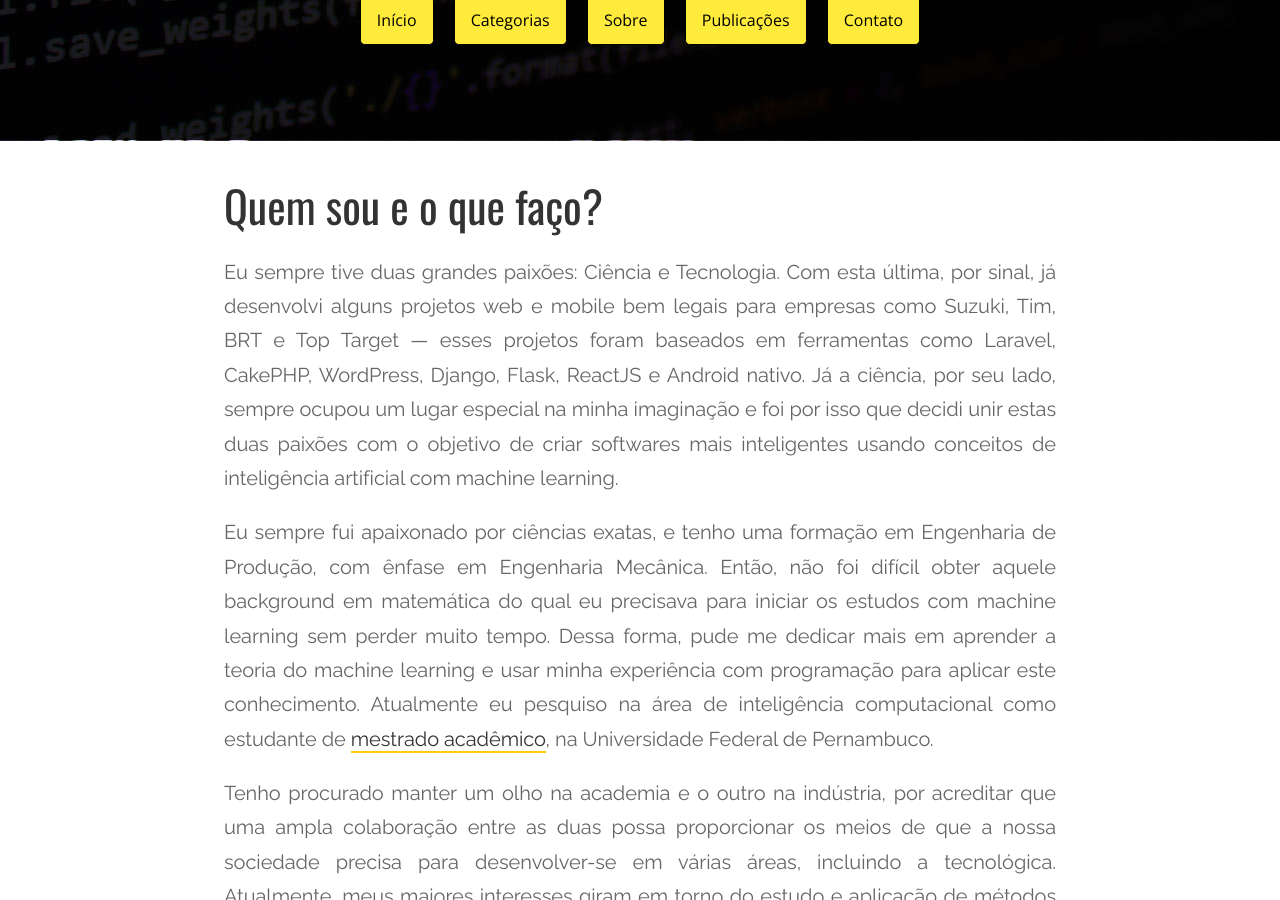
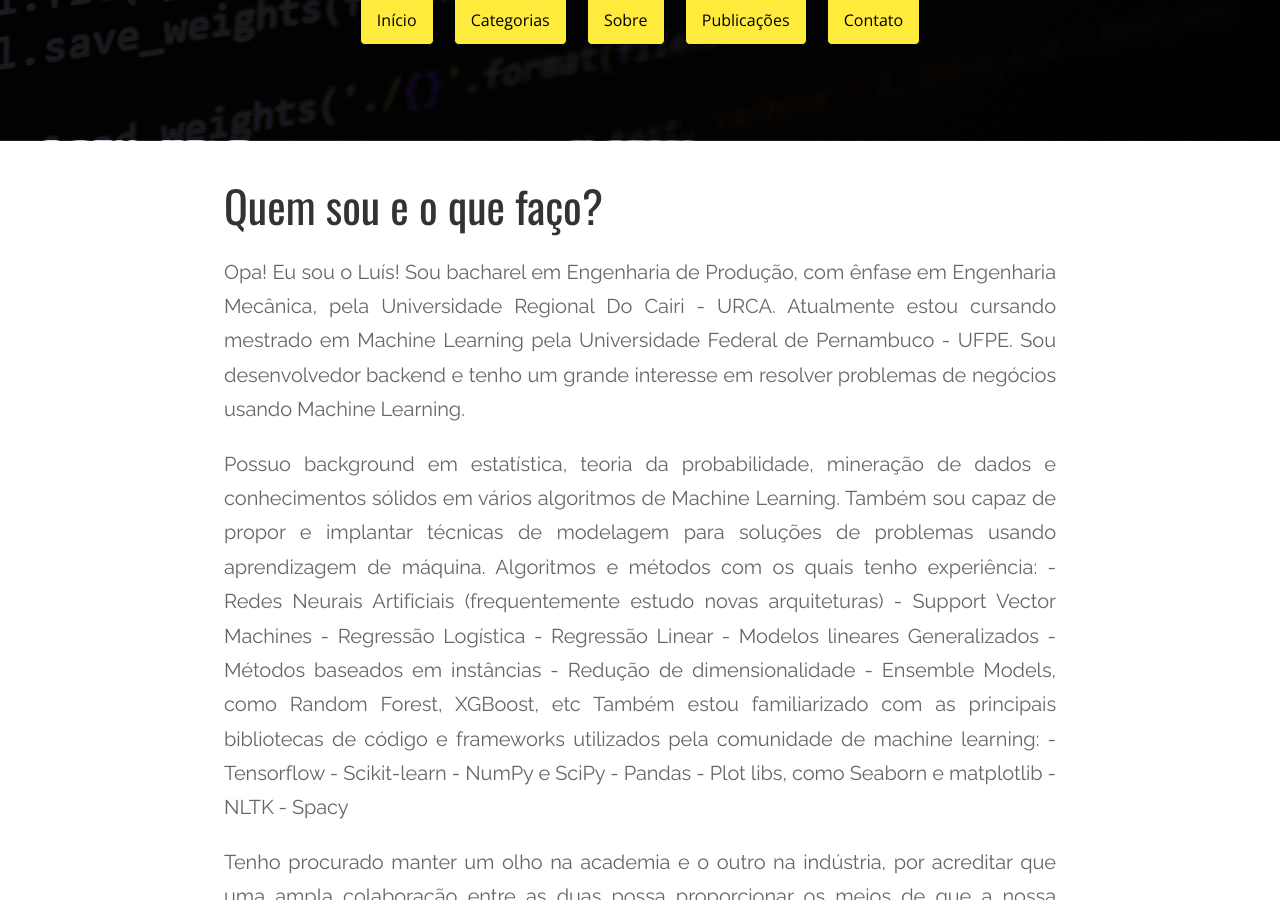
Before and after one commit to luisfredgs/luisfredgs.github.io, a Jekyll site: the page built from sobre.html, in a window 1280 px wide and 900 px high, scrolled down 360 px. Built offline with Jekyll 4.4.1, drawn with Linux system fonts in a browser that asks for light colours; comment, search, counter and statistics services are not loaded.

Commit message:
Update sobre.html

```diff
--- a/sobre.html
+++ b/sobre.html
@@ -7,12 +7,36 @@ permalink: /sobre/
 <div id="home">
   <h1>Quem sou e o que faço?</h1>
   <article>
+	<p>
+		Opa! Eu sou o Luís!
+		Sou bacharel em Engenharia de Produção, com ênfase em Engenharia Mecânica, pela Universidade Regional Do Cairi - URCA. Atualmente estou cursando
+		mestrado em Machine Learning pela Universidade Federal de Pernambuco - UFPE. Sou desenvolvedor backend e tenho um grande interesse em resolver problemas de negócios usando Machine Learning.
+	</p>
   	<p>
-  		Eu sempre tive duas grandes paixões: Ciência e Tecnologia. Com esta última, por sinal, já desenvolvi alguns projetos web e mobile bem legais para empresas como Suzuki, Tim, BRT e Top Target &mdash; esses projetos foram baseados em ferramentas como Laravel, CakePHP, WordPress, Django, Flask, ReactJS e Android nativo.
-		Já a ciência, por seu lado, sempre ocupou um lugar especial na minha imaginação e foi por isso que decidi unir estas duas paixões com o objetivo de criar softwares mais inteligentes usando conceitos de inteligência artificial com machine learning.
-  	</p>
-  	<p>
-  		Eu sempre fui apaixonado por ciências exatas, e tenho uma formação em Engenharia de Produção, com ênfase em Engenharia Mecânica. Então, não foi difícil obter aquele background em matemática do qual eu precisava para iniciar os estudos com machine learning sem perder muito tempo. Dessa forma, pude me dedicar mais em aprender a teoria do machine learning e usar minha experiência com programação para aplicar este conhecimento. Atualmente eu pesquiso na área de inteligência computacional como estudante de <a href="https://luisfred.com.br/academia/mestrado-na-area-de-machine-learning-que-tal-tentar">mestrado acadêmico</a>, na Universidade Federal de Pernambuco.
+		Possuo background em estatística, teoria da probabilidade, mineração de dados e conhecimentos sólidos em vários algoritmos de Machine Learning.
+		Também sou capaz de propor e implantar técnicas de modelagem para soluções de problemas usando aprendizagem de máquina.
+
+		Algoritmos e métodos com os quais tenho experiência:
+
+		- Redes Neurais Artificiais (frequentemente estudo novas arquiteturas)
+		- Support Vector Machines
+		- Regressão Logística
+		- Regressão Linear
+		- Modelos lineares Generalizados
+		- Métodos baseados em instâncias
+		- Redução de dimensionalidade
+		- Ensemble Models, como Random Forest, XGBoost, etc
+
+		Também estou familiarizado com as principais bibliotecas de código e frameworks utilizados pela comunidade de machine learning:
+
+		- Tensorflow
+		- Scikit-learn
+		- NumPy e SciPy
+		- Pandas
+		- Plot libs, como Seaborn e matplotlib
+		- NLTK
+		- Spacy
+
   	</p>
   	<p>
   		Tenho procurado manter um olho na academia e o outro na indústria, por acreditar que uma ampla colaboração entre as duas possa proporcionar os meios de que a nossa sociedade precisa para desenvolver-se em várias áreas, incluindo a tecnológica. Atualmente, meus maiores interesses giram em torno do estudo e aplicação de métodos de machine learning e deep learning para: Entendimento de Linguagem Natural (principalmente), Visão Computacional e Sistemas de Recomendação. Tenho buscado cada vez mais oportunidades de aplicar isto na indústria, como forma de encontrar novas soluções para problemas reais envolvendo inteligência artificial.
```
